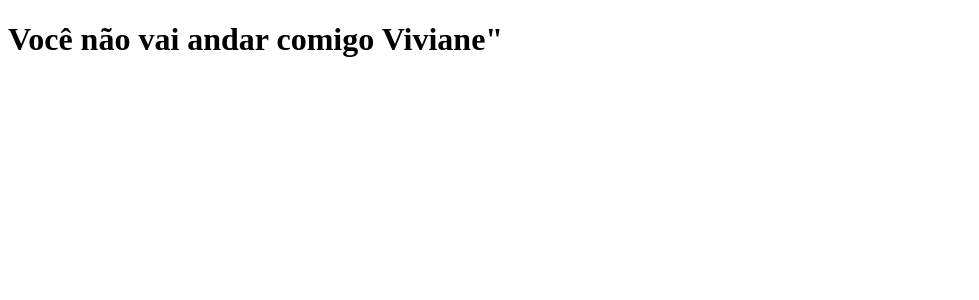
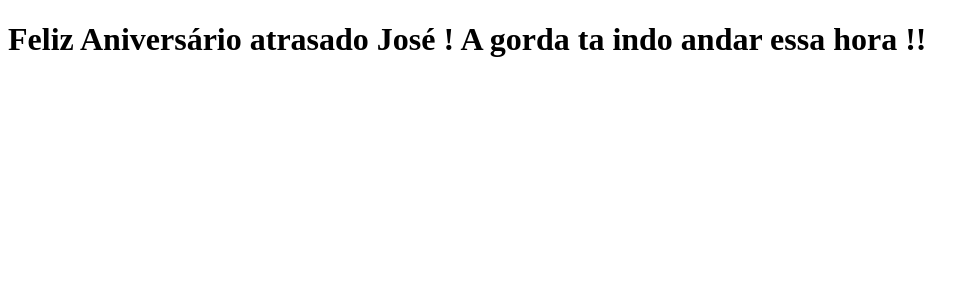
Before and after one commit to cRafaelSilva/clone-tabnews.com.br, a Next.js app: page / in a window 1280 px wide. Shown: the top 300 px of the page, without its empty margins (0-979 px from the left). Built offline with nearby package versions, Linux system fonts and the light colour scheme.

Commit message:
Mudando a mensagem

```diff
--- a/pages/index.js
+++ b/pages/index.js
@@ -1,5 +1,5 @@
 function Home() {
-    return <h1>Você não vai andar comigo Viviane"</h1>
+    return <h1>Feliz Aniversário atrasado José ! A gorda ta indo andar essa hora !!</h1>
 }
 
 export default Home
```
